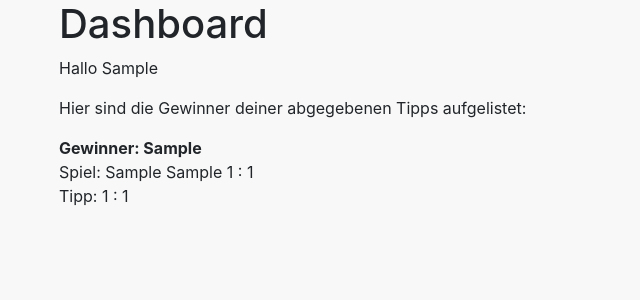
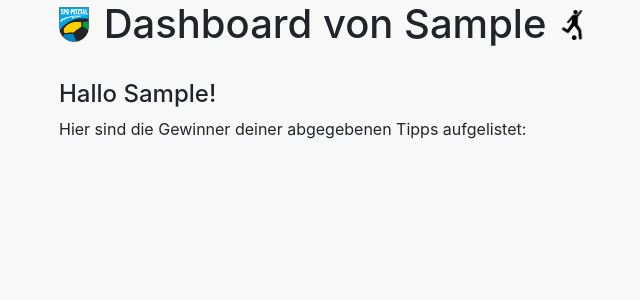
Before and after one commit to tobias124/newTest, a Flask app: page /index in a window 1280 px wide. Shown: the part 56-356 px from the top of the page, without its empty margins (26-666 px from the left). Run offline with Flask 2, Linux system fonts and the light colour scheme; a user stored in the database is signed in; tables that the repository leaves empty hold one stand-in row (values such as "Sample post"); some libraries are stand-ins or nearby versions.

Commit message:
dashboard

```diff
--- a/website/static/css/base.css
+++ b/website/static/css/base.css
@@ -2,6 +2,23 @@ body {
     background-color: rgb(248, 248, 248)!important;
 }
 
+#table_home{
+    width: 80%;
+    margin-left: auto;
+    margin-right: auto;
+    margin-bottom: 0rem;
+}
+
+#table_home td{
+    max-width: 800px;
+    padding: 0.80rem;
+}
+
+
 #bet_table td{
     padding: 0.25rem;
 }
+
+#current_bet_table th td{
+    padding: 0.25rem;
+}
--- a/website/templates/games.html
+++ b/website/templates/games.html
@@ -135,7 +135,6 @@
   <td><b>{{ winner[0].participant }}</b></td>
     <td>{{winner[0].home_goals}} : {{winner[0].away_goals}}</td>
    </tr>
-
   {%endif%}
   {% endfor %}
 </table>
--- a/website/templates/index.html
+++ b/website/templates/index.html
@@ -2,19 +2,36 @@
 {% block content %}
 
 
-<h1>Dashboard</h1>
-<p>Hallo {{ user_first_name }}</p>
+<h1>
+    <img src="./static/img/logo.png" style="padding-bottom: 5px; margin-right: 4px" width="30px" height="auto">
+    Dashboard von {{ user_first_name }}
+    <img width="30px" height="auto" style="padding-bottom: 5px;"
+    src="./static/img/fussballspieler.png">
+</h1>
+<br/>
+<h4>Hallo {{ user_first_name }}!</h4>
 <p>Hier sind die Gewinner deiner abgegebenen Tipps aufgelistet:</p>
 
 
-{% for winner in winners %}
+{% for game in games_done %}
+<div style="background-color:azure; border: 1px solid rgb(200, 200, 200); padding: 8px">
+<b>Gewinner </b><br/>{{game.home_team}} : {{game.away_team}} {{game.home_goals}} : {{game.away_goals}}<br/>
 
-<b>Gewinner: {{ winner[0].participant }}</b> <br/>
-Spiel: {{winner[1].home_team}} {{winner[1].away_team}} {{winner[1].home_goals}} : {{winner[1].away_goals }} <br/>
-Tipp: {{winner[0].home_goals}} : {{winner[0].away_goals}}<br/>
+<table class="table" id="table_home">
+  <tr>
+      <th style="border-top: none;">Gewinner</th>
+      <th style="border-top: none;">Tipp</th>
+    </tr>
+  {% for winner in winners %}
+{% if winner[1].id == game.id %}
+    <tr>
+    <td style="max-width: 95px;">{{ winner[0].participant }}</td>
+    <td style="width: 45px;">{{winner[0].home_goals}} : {{winner[0].away_goals}}</td>
+   </tr>
+  {%endif%}
+  {% endfor %}
+</table>
+</div>
 <br/>
-{% endfor %}
-
-
-
+{%endfor%}
 {% endblock %}
--- a/website/views.py
+++ b/website/views.py
@@ -14,11 +14,13 @@ def check_Bet_Form_Requirements(home_goals, away_goals):
 @views.route('/index')
 @login_required
 def home():
+    games_done = Game.query.filter_by(enabled=False)
     winners = db.session.query(Bet, Game).filter(Bet.player_id == current_user.id)\
         .join(Game, (Game.id == Bet.game_id)).filter(Bet.away_goals == Game.away_goals, Bet.home_goals == Game.home_goals)
 
     return render_template("index.html", user_first_name=current_user.first_name,
-                           user_last_name=current_user.last_name, winners = winners)
+                           user_last_name=current_user.last_name, winners = winners,
+                           games_done=games_done)
 
 
 @views.route('/bet', methods=['POST', 'GET'])
```
Also changed, not shown: website/templates/bet.html (+6 -4 lines), website/static/img/fussballspieler.png (added).
